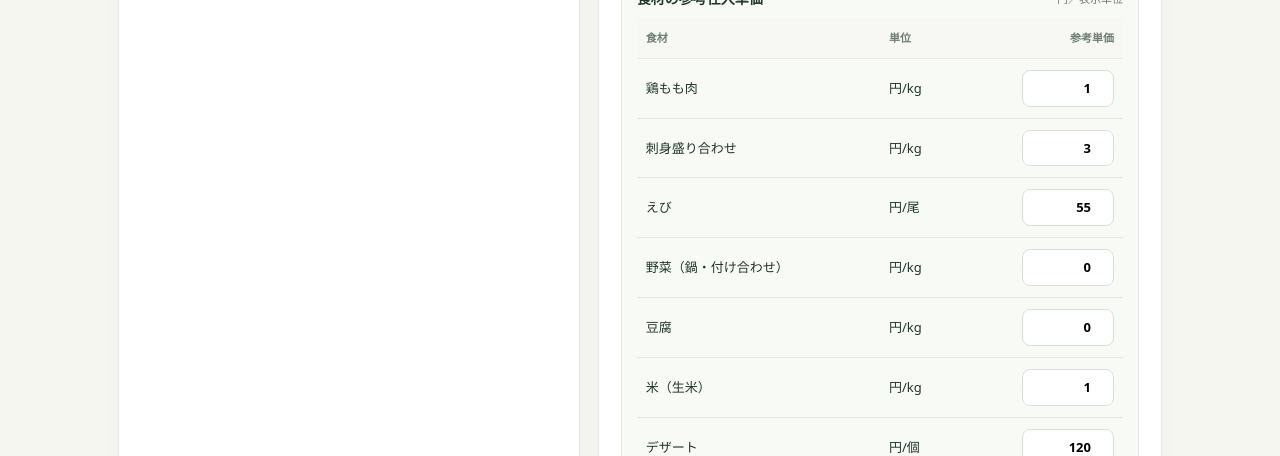
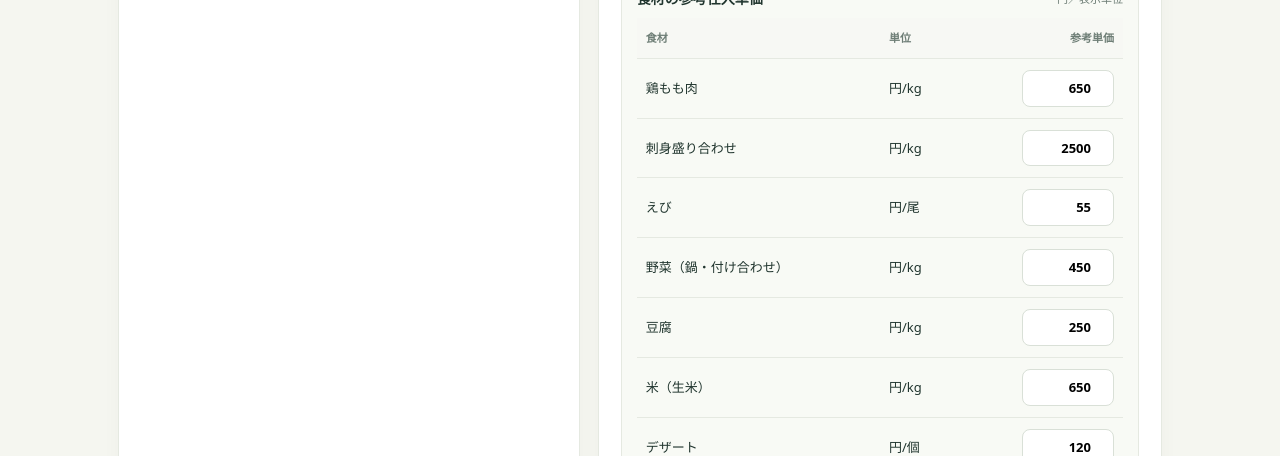
Before and after one commit to qsaito9999/my-first-page, a plain HTML site: page enkai/index.html in a window 1280 px wide. Shown: the part 1805-2261 px from the top of the page. Drawn offline with Linux system fonts and the light colour scheme.

Commit message:
Preserve custom ingredient prices and correct per-kg defaults

```diff
--- a/enkai/index.html
+++ b/enkai/index.html
@@ -70,8 +70,9 @@ const priceDefaults={"鶏もも肉":650,"刺身盛り合わせ":2500,"えび":55
 const yen=n=>"¥"+Math.round(n).toLocaleString("ja-JP");
 const unitLabel=(unit)=>unit==="g"?"kg換算":unit==="尾"?"尾":"個";
 function buildPriceRows(course){
+ const saved={};$("priceRows").querySelectorAll("input").forEach(el=>saved[el.dataset.food]=el.value);
  const names=[...new Set(course.items.map(x=>x[0]))];
- $("priceRows").innerHTML=names.map(name=>{const item=course.items.find(x=>x[0]===name), unit=item[2], base=priceDefaults[name]??300; const unitPrice=unit==="g"?base/1000:base;
+ $("priceRows").innerHTML=names.map(name=>{const item=course.items.find(x=>x[0]===name), unit=item[2], base=priceDefaults[name]??300; const unitPrice=saved[name]!==undefined?saved[name]:base;
  return '<tr><td>'+name+'</td><td>'+(unit==="g"?"円/kg":unit==="尾"?"円/尾":"円/個")+'</td><td><input class="priceinput" type="number" min="0" step="1" data-food="'+name+'" value="'+Math.round(unitPrice)+'" aria-label="'+name+'の仕入単価"></td></tr>'}).join("");
  $("priceRows").querySelectorAll("input").forEach(el=>el.addEventListener("input",calculateCosts));
 }
```
